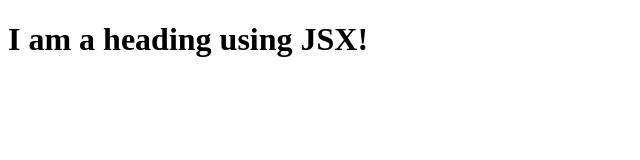
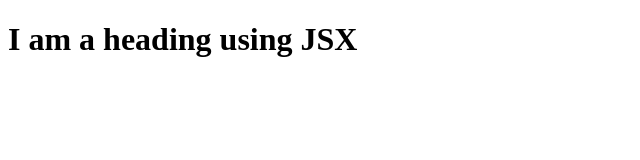
Before and after one commit to V-bhoy/ReactFundamentals, a React (Vite) app in the folder namaste-react/: page / in a window 1280 px wide. Shown: the top 160 px of the page, without its empty margins (0-640 px from the left). Built offline with nearby package versions, Linux system fonts and the light colour scheme.

Commit message:
add notes

```diff
--- a/namaste-react/App.js
+++ b/namaste-react/App.jsx
@@ -1,6 +1,6 @@
 import React from "react";
 import ReactDOM from "react-dom/client";
-import Title from "./Title";
+import Title from "./Title.jsx";
 
 // core react element
 const heading = React.createElement("h1", {id: "heading"}, "Hello World from React!")
@@ -29,7 +29,8 @@ const parent = React.createElement("div", {id: "parent"},
 
 // react element using JSX
 // importing Title from .jsx file because vite does not allow to use jsx in js file
+// const headingJsx = <h1>Hello</h1>;
 // console.log(Title()); //--> this log the React element only that is the JS object. It returns a pure React element
 
 const root = ReactDOM.createRoot(document.getElementById("root"));
-root.render(Title());
+root.render(<Title/>);
--- a/namaste-react/Title.jsx
+++ b/namaste-react/Title.jsx
@@ -1,3 +1,3 @@
 export default function Title(){
-    return <h1>I am a heading using JSX!</h1>;
+    return <h1>I am a heading using JSX</h1>;
 }
--- a/namaste-react/index.html
+++ b/namaste-react/index.html
@@ -24,6 +24,6 @@
 <!--  And now it is available for us to use in our browsers-->
 <!--  <script crossorigin src="https://unpkg.com/react@18/umd/react.development.js"></script>-->
 <!--  <script crossorigin src="https://unpkg.com/react-dom@18/umd/react-dom.development.js"></script>-->
-  <script type="module" src="App.js"></script>
+  <script type="module" src="App.jsx"></script>
 </body>
 </html>
--- a/namaste-react/package.json
+++ b/namaste-react/package.json
@@ -2,7 +2,6 @@
   "name": "namaste-react",
   "version": "1.0.0",
   "description": "This is me building my foundations on react",
-  "main": "App.js",
   "scripts": {
     "dev": "vite",
     "build": "vite build",
--- a/namaste-react/vite.config.js
+++ b/namaste-react/vite.config.js
@@ -2,5 +2,5 @@ import {defineConfig} from "vite";
 import react from "@vitejs/plugin-react";
 
 export default defineConfig({
-    plugins: [react()]
+    plugins: [react()],
 });
```
Also changed, not shown: namaste-react/foundation.txt.
